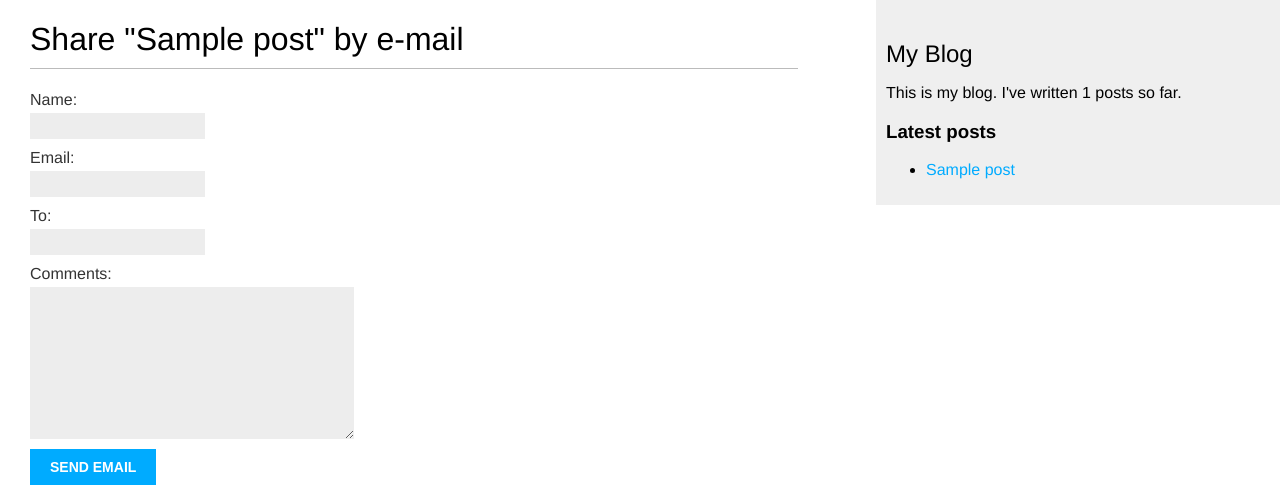
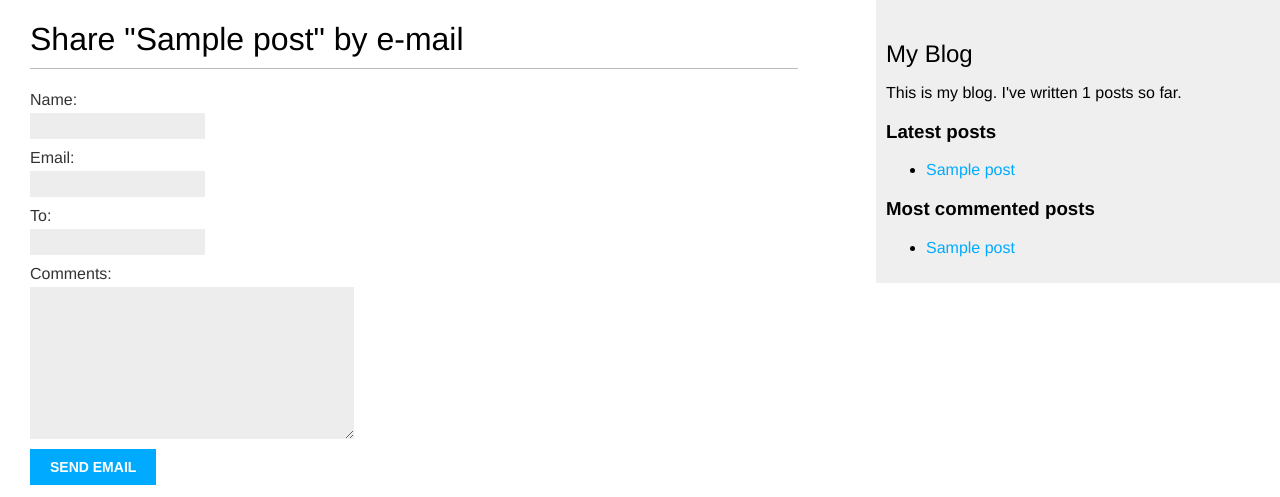
Before and after one commit to anhbkpro/django5-blog, a Django app: page /blog/1/share/ in a window 1280 px wide. Shown: the top 497 px of the page. Run offline with Django 5.2, Linux system fonts and the light colour scheme; tables that the repository leaves empty hold one stand-in row (values such as "Sample post").

Commit message:
Creating a template tag that returns a QuerySet

```diff
--- a/mysite/blog/templates/blog/base.html
+++ b/mysite/blog/templates/blog/base.html
@@ -19,6 +19,14 @@
         </p>
         <h3>Latest posts</h3>
         {% show_latest_posts 3 %}
+        <h3>Most commented posts</h3>
+        {% get_most_commented_posts 3 as most_commented_posts %}
+        <ul>
+            {% for post in most_commented_posts %}
+                <li>
+                    <a href="{{ post.get_absolute_url }}">{{ post.title }}</a>
+                </li>
+            {% endfor %}
     </div>
 </body>
 </html>
--- a/mysite/blog/templatetags/blog_tags.py
+++ b/mysite/blog/templatetags/blog_tags.py
@@ -1,4 +1,5 @@
 from django import template
+from django.db.models import Count
 from ..models import Post
 
 register = template.Library()
@@ -7,6 +8,12 @@ register = template.Library()
 def total_posts():
     return Post.published.count()
 
+@register.simple_tag
+def get_most_commented_posts(count=5):
+    return Post.published.annotate(
+        total_comments=Count("comments")
+    ).order_by("-total_comments")[:count]
+
 
 @register.inclusion_tag("blog/post/latest_posts.html")
 def show_latest_posts(count=5):
```
